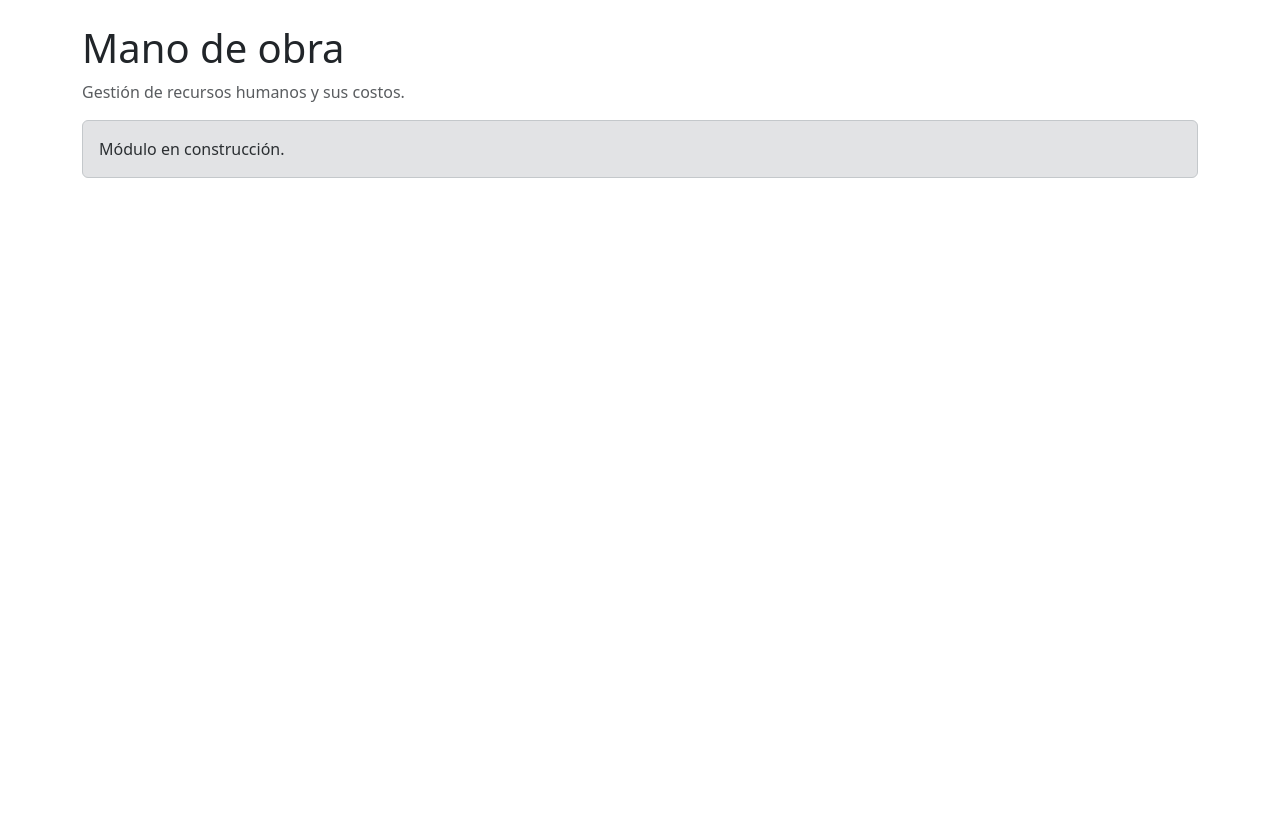
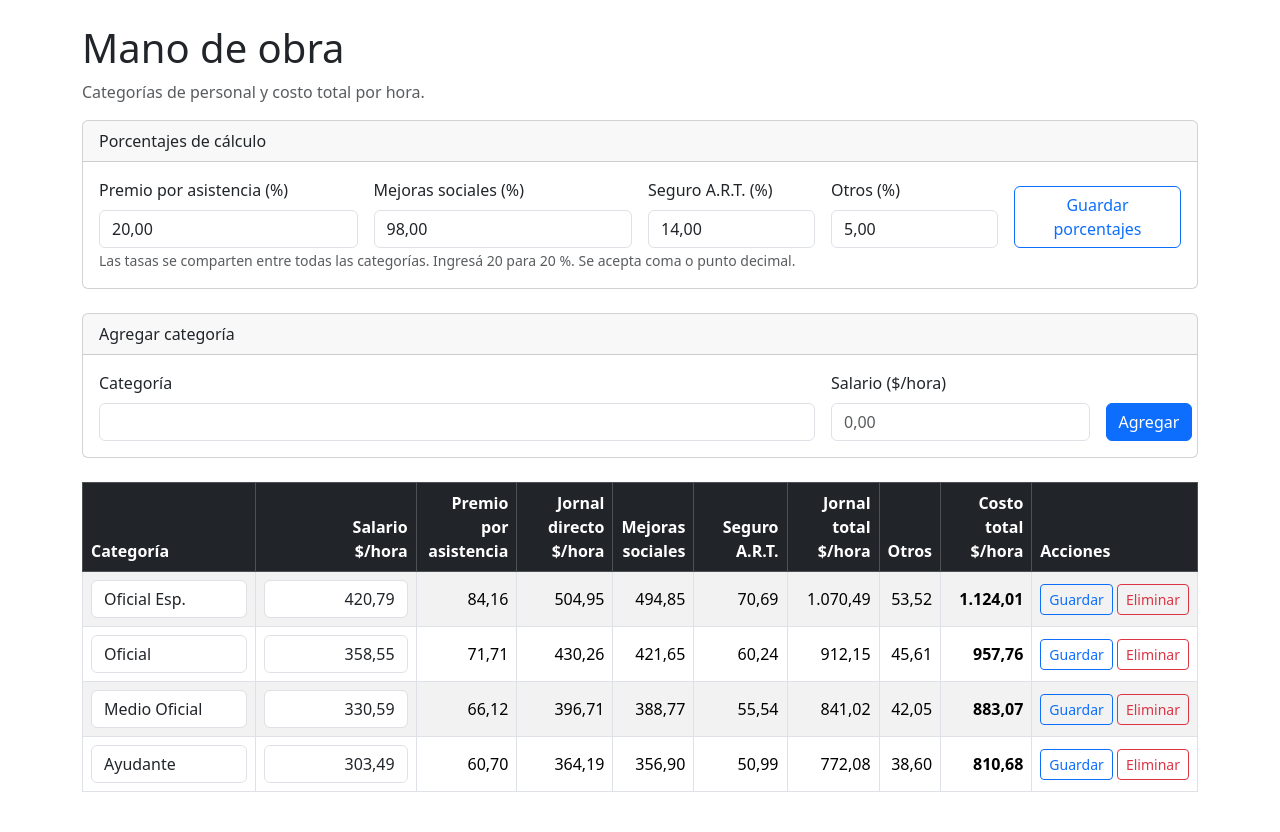
Before and after one commit to santiagonisi/Sobre-II, a Flask app: page /mano-de-obra in a window 1280 px wide. Shown: the part 56-888 px from the top of the page. Before the commit the page ends 234 px from the top, so only its background shows below. Run offline with Flask 3, Linux system fonts and the light colour scheme; data comes from the database, SQL or seed files in the repository.

Commit message:
Implementar modulo de mano de obra
Co-authored-by: Copilot <223556219+Copilot@users.noreply.github.com>

```diff
--- a/app.py
+++ b/app.py
@@ -61,6 +61,46 @@ def init_db():
                 unit_cost TEXT NOT NULL,
                 loss_percent TEXT NOT NULL
             )
+            """
+        )
+        db.execute(
+            """
+            CREATE TABLE IF NOT EXISTS labor_categories (
+                id INTEGER PRIMARY KEY AUTOINCREMENT,
+                name TEXT NOT NULL,
+                hourly_salary TEXT NOT NULL
+            )
+            """
+        )
+        db.execute(
+            """
+            CREATE TABLE IF NOT EXISTS labor_rates (
+                id INTEGER PRIMARY KEY CHECK (id = 1),
+                attendance_bonus TEXT NOT NULL,
+                social_benefits TEXT NOT NULL,
+                art TEXT NOT NULL,
+                other_costs TEXT NOT NULL
+            )
+            """
+        )
+        category_count = db.execute(
+            "SELECT COUNT(*) FROM labor_categories"
+        ).fetchone()[0]
+        if category_count == 0:
+            db.executemany(
+                "INSERT INTO labor_categories (name, hourly_salary) VALUES (?, ?)",
+                [
+                    ("Oficial Esp.", "420.79"),
+                    ("Oficial", "358.55"),
+                    ("Medio Oficial", "330.59"),
+                    ("Ayudante", "303.49"),
+                ],
+            )
+        db.execute(
+            """
+            INSERT OR IGNORE INTO labor_rates
+                (id, attendance_bonus, social_benefits, art, other_costs)
+            VALUES (1, '20', '98', '14', '5')
             """
         )
         db.commit()
@@ -170,6 +210,117 @@ def materiales():
     )
 
 
+@app.route("/mano-de-obra", methods=["GET", "POST"])
+def mano_de_obra():
+    db = get_db()
+
+    if request.method == "POST":
+        action = request.form.get("action")
+        try:
+            if action == "delete":
+                category_id = int(request.form["id"])
+                cursor = db.execute(
+                    "DELETE FROM labor_categories WHERE id = ?", (category_id,)
+                )
+                if cursor.rowcount == 0:
+                    raise ValueError("No se encontró la categoría para eliminar.")
+                flash("Categoría eliminada.", "success")
+            elif action in {"create", "update"}:
+                name = request.form.get("name", "").strip()
+                if not name:
+                    raise ValueError("Completá la categoría.")
+                salary = parse_decimal(
+                    request.form.get("hourly_salary", ""), "El salario por hora"
+                )
+                values = (name, format(salary, "f"))
+
+                if action == "create":
+                    db.execute(
+                        "INSERT INTO labor_categories (name, hourly_salary) VALUES (?, ?)",
+                        values,
+                    )
+                    flash("Categoría agregada.", "success")
+                else:
+                    category_id = int(request.form["id"])
+                    cursor = db.execute(
+                        """
+                        UPDATE labor_categories SET name = ?, hourly_salary = ?
+                        WHERE id = ?
+                        """,
+                        (*values, category_id),
+                    )
+                    if cursor.rowcount == 0:
+                        raise ValueError("No se encontró la categoría para actualizar.")
+                    flash("Categoría actualizada.", "success")
+            elif action == "save_rates":
+                rates = (
+                    parse_decimal(
+                        request.form.get("attendance_bonus", ""),
+                        "El porcentaje de premio por asistencia",
+                    ),
+                    parse_decimal(
+                        request.form.get("social_benefits", ""),
+                        "El porcentaje de mejoras sociales",
+                    ),
+                    parse_decimal(request.form.get("art", ""), "El porcentaje de ART"),
+                    parse_decimal(
+                        request.form.get("other_costs", ""),
+                        "El porcentaje de otros conceptos",
+                    ),
+                )
+                db.execute(
+                    """
+                    UPDATE labor_rates
+                    SET attendance_bonus = ?, social_benefits = ?, art = ?, other_costs = ?
+                    WHERE id = 1
+                    """,
+                    tuple(format(rate, "f") for rate in rates),
+                )
+                flash("Porcentajes actualizados.", "success")
+            else:
+                raise ValueError("La operación solicitada no es válida.")
+            db.commit()
+        except (KeyError, ValueError) as error:
+            flash(str(error) or "El identificador de la categoría no es válido.", "danger")
+
+        return redirect(url_for("mano_de_obra"))
+
+    rates_row = db.execute("SELECT * FROM labor_rates WHERE id = 1").fetchone()
+    rates = {key: Decimal(rates_row[key]) for key in rates_row.keys() if key != "id"}
+    categories = []
+    for row in db.execute(
+        "SELECT * FROM labor_categories ORDER BY id"
+    ):
+        salary = Decimal(row["hourly_salary"])
+        attendance_bonus = salary * rates["attendance_bonus"] / Decimal("100")
+        direct_journal = salary + attendance_bonus
+        social_benefits = direct_journal * rates["social_benefits"] / Decimal("100")
+        art = direct_journal * rates["art"] / Decimal("100")
+        total_journal = direct_journal + social_benefits + art
+        other_costs = total_journal * rates["other_costs"] / Decimal("100")
+        categories.append(
+            {
+                **dict(row),
+                "salary_display": format_number(salary),
+                "attendance_bonus_display": format_number(attendance_bonus),
+                "direct_journal_display": format_number(direct_journal),
+                "social_benefits_display": format_number(social_benefits),
+                "art_display": format_number(art),
+                "total_journal_display": format_number(total_journal),
+                "other_costs_display": format_number(other_costs),
+                "total_cost_display": format_number(total_journal + other_costs),
+            }
+        )
+
+    return render_template(
+        "mano_de_obra.html",
+        title="Mano de obra",
+        description="Categorías de personal y costo total por hora.",
+        categories=categories,
+        rates={key: format_number(value) for key, value in rates.items()},
+    )
+
+
 def make_view(endpoint, title, description):
     def view():
         return render_template(f"{endpoint}.html", title=title, description=description)
@@ -179,7 +330,7 @@ def make_view(endpoint, title, description):
 
 
 for _endpoint, _title, _description in MODULES:
-    if _endpoint == "materiales":
+    if _endpoint in {"materiales", "mano_de_obra"}:
         continue
     app.add_url_rule(
         f"/{_endpoint.replace('_', '-')}",
--- a/templates/mano_de_obra.html
+++ b/templates/mano_de_obra.html
@@ -3,5 +3,106 @@
 {% block content %}
 <h1>{{ title }}</h1>
 <p class="text-muted">{{ description }}</p>
-<div class="alert alert-secondary">Módulo en construcción.</div>
+
+{% with messages = get_flashed_messages(with_categories=true) %}
+  {% for category, message in messages %}
+  <div class="alert alert-{{ category }}" role="alert">{{ message }}</div>
+  {% endfor %}
+{% endwith %}
+
+<section class="card mb-4">
+  <div class="card-header">Porcentajes de cálculo</div>
+  <div class="card-body">
+    <form method="post" class="row g-3 align-items-end">
+      <input type="hidden" name="action" value="save_rates">
+      <div class="col-md-3">
+        <label for="attendance-bonus" class="form-label">Premio por asistencia (%)</label>
+        <input id="attendance-bonus" name="attendance_bonus" class="form-control" value="{{ rates.attendance_bonus }}" inputmode="decimal" required>
+      </div>
+      <div class="col-md-3">
+        <label for="social-benefits" class="form-label">Mejoras sociales (%)</label>
+        <input id="social-benefits" name="social_benefits" class="form-control" value="{{ rates.social_benefits }}" inputmode="decimal" required>
+      </div>
+      <div class="col-md-2">
+        <label for="art" class="form-label">Seguro A.R.T. (%)</label>
+        <input id="art" name="art" class="form-control" value="{{ rates.art }}" inputmode="decimal" required>
+      </div>
+      <div class="col-md-2">
+        <label for="other-costs" class="form-label">Otros (%)</label>
+        <input id="other-costs" name="other_costs" class="form-control" value="{{ rates.other_costs }}" inputmode="decimal" required>
+      </div>
+      <div class="col-md-2 d-grid">
+        <button type="submit" class="btn btn-outline-primary">Guardar porcentajes</button>
+      </div>
+    </form>
+    <small class="form-text text-muted">Las tasas se comparten entre todas las categorías. Ingresá 20 para 20 %. Se acepta coma o punto decimal.</small>
+  </div>
+</section>
+
+<section class="card mb-4">
+  <div class="card-header">Agregar categoría</div>
+  <div class="card-body">
+    <form method="post" class="row g-3 align-items-end">
+      <input type="hidden" name="action" value="create">
+      <div class="col-md-8">
+        <label for="new-name" class="form-label">Categoría</label>
+        <input id="new-name" name="name" class="form-control" required>
+      </div>
+      <div class="col-md-3">
+        <label for="new-salary" class="form-label">Salario ($/hora)</label>
+        <input id="new-salary" name="hourly_salary" class="form-control" inputmode="decimal" placeholder="0,00" required>
+      </div>
+      <div class="col-md-1 d-grid">
+        <button type="submit" class="btn btn-primary">Agregar</button>
+      </div>
+    </form>
+  </div>
+</section>
+
+<div class="table-responsive">
+  <table class="table table-striped table-hover table-bordered align-middle">
+    <thead class="table-dark">
+      <tr>
+        <th scope="col">Categoría</th>
+        <th scope="col" class="text-end">Salario<br>$/hora</th>
+        <th scope="col" class="text-end">Premio por<br>asistencia</th>
+        <th scope="col" class="text-end">Jornal directo<br>$/hora</th>
+        <th scope="col" class="text-end">Mejoras<br>sociales</th>
+        <th scope="col" class="text-end">Seguro A.R.T.</th>
+        <th scope="col" class="text-end">Jornal total<br>$/hora</th>
+        <th scope="col" class="text-end">Otros</th>
+        <th scope="col" class="text-end">Costo total<br>$/hora</th>
+        <th scope="col">Acciones</th>
+      </tr>
+    </thead>
+    <tbody>
+      {% for category in categories %}
+      <tr>
+        <td>
+          <form id="category-{{ category.id }}" method="post">
+            <input type="hidden" name="id" value="{{ category.id }}">
+            <input name="name" class="form-control" value="{{ category.name }}" aria-label="Categoría" required>
+          </form>
+        </td>
+        <td><input form="category-{{ category.id }}" name="hourly_salary" class="form-control text-end" value="{{ category.salary_display }}" inputmode="decimal" aria-label="Salario por hora" required></td>
+        <td class="text-end">{{ category.attendance_bonus_display }}</td>
+        <td class="text-end">{{ category.direct_journal_display }}</td>
+        <td class="text-end">{{ category.social_benefits_display }}</td>
+        <td class="text-end">{{ category.art_display }}</td>
+        <td class="text-end">{{ category.total_journal_display }}</td>
+        <td class="text-end">{{ category.other_costs_display }}</td>
+        <td class="text-end fw-semibold">{{ category.total_cost_display }}</td>
+        <td class="text-nowrap">
+          <button form="category-{{ category.id }}" type="submit" name="action" value="update" class="btn btn-sm btn-outline-primary">Guardar</button>
+          <button form="category-{{ category.id }}" type="submit" name="action" value="delete" class="btn btn-sm btn-outline-danger" formnovalidate onclick="return confirm('¿Eliminar esta categoría?')">Eliminar</button>
+        </td>
+      </tr>
+      {% else %}
+      <tr>
+        <td colspan="10" class="text-center text-muted py-4">Todavía no hay categorías cargadas.</td>
+      </tr>
+      {% endfor %}
+    </tbody>
+  </table>
+</div>
 {% endblock %}
```
Also changed, not shown: tests/test_mano_de_obra.py (added, +107 -0 lines), README.md.
